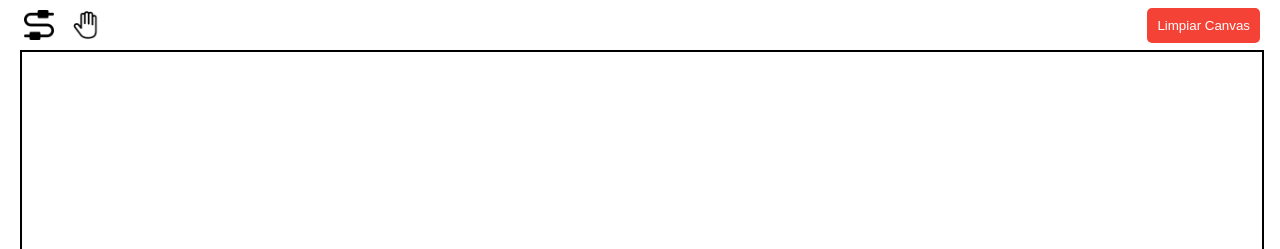
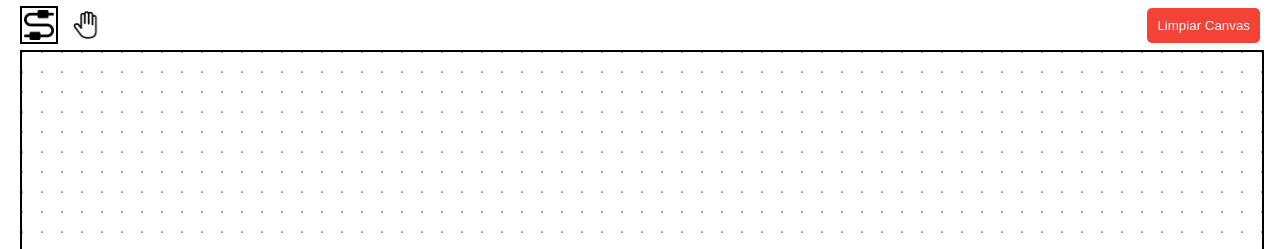
Before and after one commit to proyectosingenieriauninorte/LogisimWeb, a plain HTML site: page index.html in a window 1280 px wide. Shown: the top 249 px of the page. Drawn offline with Linux system fonts and the light colour scheme.

Commit message:
add canvas in html and styles

```diff
--- a/index.html
+++ b/index.html
@@ -13,7 +13,8 @@
       <button id="clearButton">Limpiar Canvas</button>
     </div>
     <div id="canvasContainer">
-      <canvas id="gridCanvas"></canvas>
+      <canvas id="canvasFront"></canvas>
+      <canvas id="canvasBack"></canvas>
     </div>
     <script type="module" src="canvas.js"></script>
   </body>
--- a/styles.css
+++ b/styles.css
@@ -37,6 +37,16 @@ body {
   height: 90vh;
   border: 2px solid black; /* Agrega el borde al contenedor */
   overflow: hidden; /* Habilita el desplazamiento */
+  position: relative;
+}
+
+canvas {
+  position: absolute;
+  top: 0;
+  left: 0;
+}
+#canvasFront {
+  background-color: transparent; /* Establece el fondo transparente para el segundo canvas */
 }
 
 #clearButton {
```
